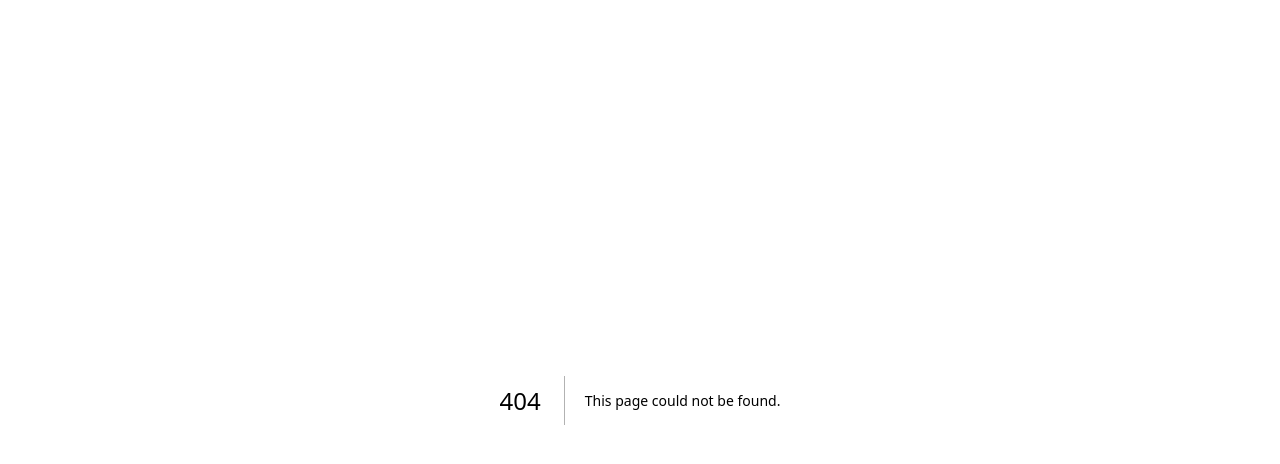
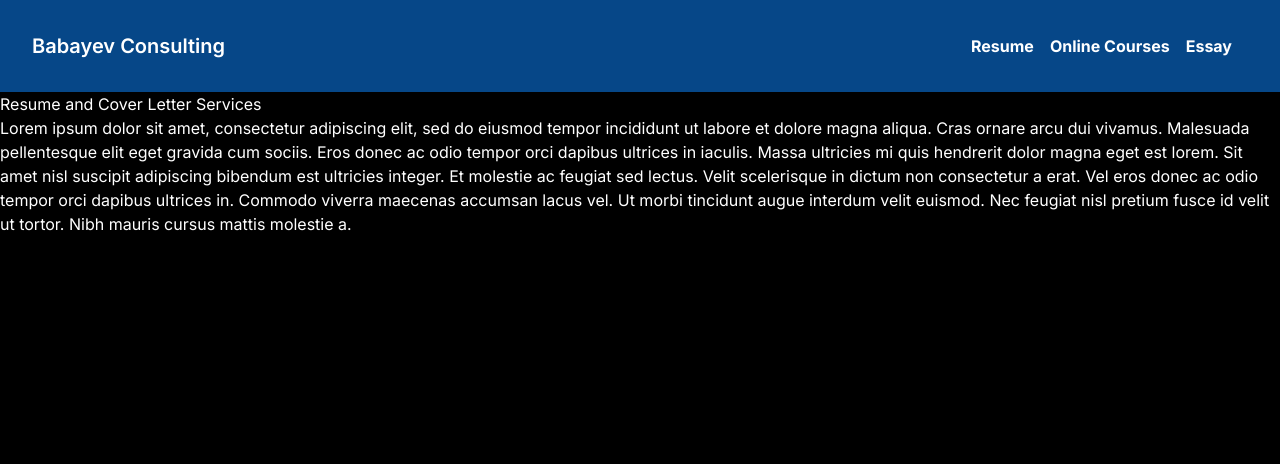
Before and after one commit to open-meadow/resume-courses, a Next.js app: page /resume in a window 1280 px wide. Before the commit this address had no page. Shown: the top 464 px of the page. Built offline with nearby package versions, Linux system fonts and the light colour scheme.

Commit message:
Change middle for resume path

```diff
--- a/src/app/components/Middle.tsx
+++ b/src/app/components/Middle.tsx
@@ -1,23 +1,53 @@
+"use client";
+
 import React from "react";
-
-import Image from "next/image"
+import { usePathname } from "next/navigation";
 
 export default function Middle() {
+  const pathname = usePathname();
+
+  console.log("pathname: ", pathname);
+
   return (
     <div className="middle">
-      <h1>Babayev Consulting</h1>
-      <p>
-        Lorem ipsum dolor sit amet, consectetur adipiscing elit, sed do eiusmod
-        tempor incididunt ut labore et dolore magna aliqua. Cras ornare arcu dui
-        vivamus. Malesuada pellentesque elit eget gravida cum sociis. Eros donec
-        ac odio tempor orci dapibus ultrices in iaculis. Massa ultricies mi quis
-        hendrerit dolor magna eget est lorem. Sit amet nisl suscipit adipiscing
-        bibendum est ultricies integer. Et molestie ac feugiat sed lectus. Velit
-        scelerisque in dictum non consectetur a erat. Vel eros donec ac odio
-        tempor orci dapibus ultrices in. Commodo viverra maecenas accumsan lacus
-        vel. Ut morbi tincidunt augue interdum velit euismod. Nec feugiat nisl
-        pretium fusce id velit ut tortor. Nibh mauris cursus mattis molestie a.
-      </p>
+      {pathname === "/" && (
+        <>
+          <h1>Babayev Consulting</h1>
+          <p>
+            Lorem ipsum dolor sit amet, consectetur adipiscing elit, sed do
+            eiusmod tempor incididunt ut labore et dolore magna aliqua. Cras
+            ornare arcu dui vivamus. Malesuada pellentesque elit eget gravida
+            cum sociis. Eros donec ac odio tempor orci dapibus ultrices in
+            iaculis. Massa ultricies mi quis hendrerit dolor magna eget est
+            lorem. Sit amet nisl suscipit adipiscing bibendum est ultricies
+            integer. Et molestie ac feugiat sed lectus. Velit scelerisque in
+            dictum non consectetur a erat. Vel eros donec ac odio tempor orci
+            dapibus ultrices in. Commodo viverra maecenas accumsan lacus vel. Ut
+            morbi tincidunt augue interdum velit euismod. Nec feugiat nisl
+            pretium fusce id velit ut tortor. Nibh mauris cursus mattis molestie
+            a.
+          </p>
+        </>
+      )}
+      {pathname === "/resume" && (
+        <>
+          <h1>Resume and Cover Letter Services</h1>
+          <p>
+            Lorem ipsum dolor sit amet, consectetur adipiscing elit, sed do
+            eiusmod tempor incididunt ut labore et dolore magna aliqua. Cras
+            ornare arcu dui vivamus. Malesuada pellentesque elit eget gravida
+            cum sociis. Eros donec ac odio tempor orci dapibus ultrices in
+            iaculis. Massa ultricies mi quis hendrerit dolor magna eget est
+            lorem. Sit amet nisl suscipit adipiscing bibendum est ultricies
+            integer. Et molestie ac feugiat sed lectus. Velit scelerisque in
+            dictum non consectetur a erat. Vel eros donec ac odio tempor orci
+            dapibus ultrices in. Commodo viverra maecenas accumsan lacus vel. Ut
+            morbi tincidunt augue interdum velit euismod. Nec feugiat nisl
+            pretium fusce id velit ut tortor. Nibh mauris cursus mattis molestie
+            a.
+          </p>
+        </>
+      )}
     </div>
   );
 }
--- a/src/app/components/Navigation.tsx
+++ b/src/app/components/Navigation.tsx
@@ -1,22 +1,23 @@
 import React from "react";
+import Link from "next/link";
 
 export default function Nav() {
   return (
     <nav className="flex items-center justify-between flex-wrap bg-[#064788] p-8">
       <div className="flex items-center flex-shrink-0 text-white mr-6">
-        <span className="font-semibold text-xl tracking-light">
+        <Link href="/" className="font-semibold text-xl tracking-light">
           Babayev Consulting
-        </span>
+        </Link>
       </div>
 
       <div className="w-full block lg:flex lg:items-center lg:w-auto">
         <div className="text-md lg:flex-grow">
-          <a
-            href="#Resume"
+          <Link
+            href="/resume"
             className="block mt-4 lg:inline-block lg:mt-0 font-bold text-white hover:text-cyan-600 mr-4"
           >
             Resume
-          </a>
+          </Link>
           <a
             href="#Online Courses"
             className="block mt-4 lg:inline-block lg:mt-0 font-bold text-white hover:text-cyan-600 mr-4"
--- a/src/app/page copy.tsx
+++ /dev/null
@@ -1,113 +0,0 @@
-import Image from 'next/image'
-
-export default function Home() {
-  return (
-    <main className="flex min-h-screen flex-col items-center justify-between p-24">
-      <div className="z-10 w-full max-w-5xl items-center justify-between font-mono text-sm lg:flex">
-        <p className="fixed left-0 top-0 flex w-full justify-center border-b border-gray-300 bg-gradient-to-b from-zinc-200 pb-6 pt-8 backdrop-blur-2xl dark:border-neutral-800 dark:bg-zinc-800/30 dark:from-inherit lg:static lg:w-auto  lg:rounded-xl lg:border lg:bg-gray-200 lg:p-4 lg:dark:bg-zinc-800/30">
-          Get started by editing&nbsp;
-          <code className="font-mono font-bold">src/app/page.tsx</code>
-        </p>
-        <div className="fixed bottom-0 left-0 flex h-48 w-full items-end justify-center bg-gradient-to-t from-white via-white dark:from-black dark:via-black lg:static lg:h-auto lg:w-auto lg:bg-none">
-          <a
-            className="pointer-events-none flex place-items-center gap-2 p-8 lg:pointer-events-auto lg:p-0"
-            href="https://vercel.com?utm_source=create-next-app&utm_medium=appdir-template&utm_campaign=create-next-app"
-            target="_blank"
-            rel="noopener noreferrer"
-          >
-            By{' '}
-            <Image
-              src="/vercel.svg"
-              alt="Vercel Logo"
-              className="dark:invert"
-              width={100}
-              height={24}
-              priority
-            />
-          </a>
-        </div>
-      </div>
-
-      <div className="relative flex place-items-center before:absolute before:h-[300px] before:w-[480px] before:-translate-x-1/2 before:rounded-full before:bg-gradient-radial before:from-white before:to-transparent before:blur-2xl before:content-[''] after:absolute after:-z-20 after:h-[180px] after:w-[240px] after:translate-x-1/3 after:bg-gradient-conic after:from-sky-200 after:via-blue-200 after:blur-2xl after:content-[''] before:dark:bg-gradient-to-br before:dark:from-transparent before:dark:to-blue-700 before:dark:opacity-10 after:dark:from-sky-900 after:dark:via-[#0141ff] after:dark:opacity-40 before:lg:h-[360px]">
-        <Image
-          className="relative dark:drop-shadow-[0_0_0.3rem_#ffffff70] dark:invert"
-          src="/next.svg"
-          alt="Next.js Logo"
-          width={180}
-          height={37}
-          priority
-        />
-      </div>
-
-      <div className="mb-32 grid text-center lg:mb-0 lg:grid-cols-4 lg:text-left">
-        <a
-          href="https://nextjs.org/docs?utm_source=create-next-app&utm_medium=appdir-template&utm_campaign=create-next-app"
-          className="group rounded-lg border border-transparent px-5 py-4 transition-colors hover:border-gray-300 hover:bg-gray-100 hover:dark:border-neutral-700 hover:dark:bg-neutral-800/30"
-          target="_blank"
-          rel="noopener noreferrer"
-        >
-          <h2 className={`mb-3 text-2xl font-semibold`}>
-            Docs{' '}
-            <span className="inline-block transition-transform group-hover:translate-x-1 motion-reduce:transform-none">
-              -&gt;
-            </span>
-          </h2>
-          <p className={`m-0 max-w-[30ch] text-sm opacity-50`}>
-            Find in-depth information about Next.js features and API.
-          </p>
-        </a>
-
-        <a
-          href="https://nextjs.org/learn?utm_source=create-next-app&utm_medium=appdir-template-tw&utm_campaign=create-next-app"
-          className="group rounded-lg border border-transparent px-5 py-4 transition-colors hover:border-gray-300 hover:bg-gray-100 hover:dark:border-neutral-700 hover:dark:bg-neutral-800 hover:dark:bg-opacity-30"
-          target="_blank"
-          rel="noopener noreferrer"
-        >
-          <h2 className={`mb-3 text-2xl font-semibold`}>
-            Learn{' '}
-            <span className="inline-block transition-transform group-hover:translate-x-1 motion-reduce:transform-none">
-              -&gt;
-            </span>
-          </h2>
-          <p className={`m-0 max-w-[30ch] text-sm opacity-50`}>
-            Learn about Next.js in an interactive course with&nbsp;quizzes!
-          </p>
-        </a>
-
-        <a
-          href="https://vercel.com/templates?framework=next.js&utm_source=create-next-app&utm_medium=appdir-template&utm_campaign=create-next-app"
-          className="group rounded-lg border border-transparent px-5 py-4 transition-colors hover:border-gray-300 hover:bg-gray-100 hover:dark:border-neutral-700 hover:dark:bg-neutral-800/30"
-          target="_blank"
-          rel="noopener noreferrer"
-        >
-          <h2 className={`mb-3 text-2xl font-semibold`}>
-            Templates{' '}
-            <span className="inline-block transition-transform group-hover:translate-x-1 motion-reduce:transform-none">
-              -&gt;
-            </span>
-          </h2>
-          <p className={`m-0 max-w-[30ch] text-sm opacity-50`}>
-            Explore the Next.js 13 playground.
-          </p>
-        </a>
-
-        <a
-          href="https://vercel.com/new?utm_source=create-next-app&utm_medium=appdir-template&utm_campaign=create-next-app"
-          className="group rounded-lg border border-transparent px-5 py-4 transition-colors hover:border-gray-300 hover:bg-gray-100 hover:dark:border-neutral-700 hover:dark:bg-neutral-800/30"
-          target="_blank"
-          rel="noopener noreferrer"
-        >
-          <h2 className={`mb-3 text-2xl font-semibold`}>
-            Deploy{' '}
-            <span className="inline-block transition-transform group-hover:translate-x-1 motion-reduce:transform-none">
-              -&gt;
-            </span>
-          </h2>
-          <p className={`m-0 max-w-[30ch] text-sm opacity-50`}>
-            Instantly deploy your Next.js site to a shareable URL with Vercel.
-          </p>
-        </a>
-      </div>
-    </main>
-  )
-}
--- /dev/null
+++ b/src/app/resume/page.tsx
@@ -0,0 +1,11 @@
+import Middle from "../components/Middle";
+import Nav from "../components/Navigation";
+
+export default function Resume() {
+  return (
+    <>
+      <Nav />
+      <Middle/>
+    </>
+  );
+}
```
